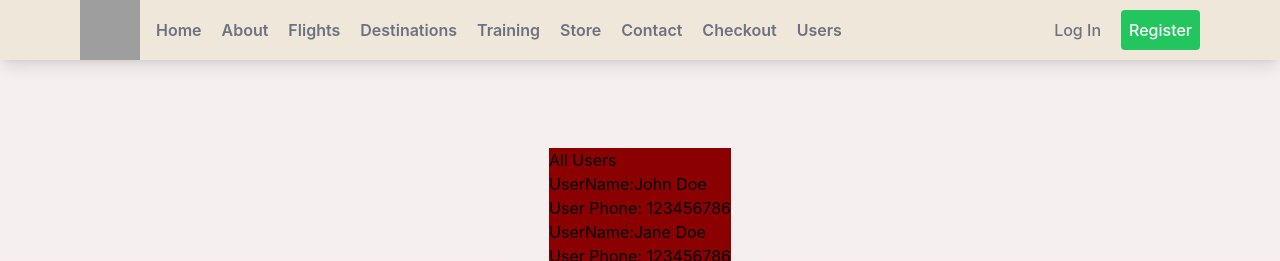
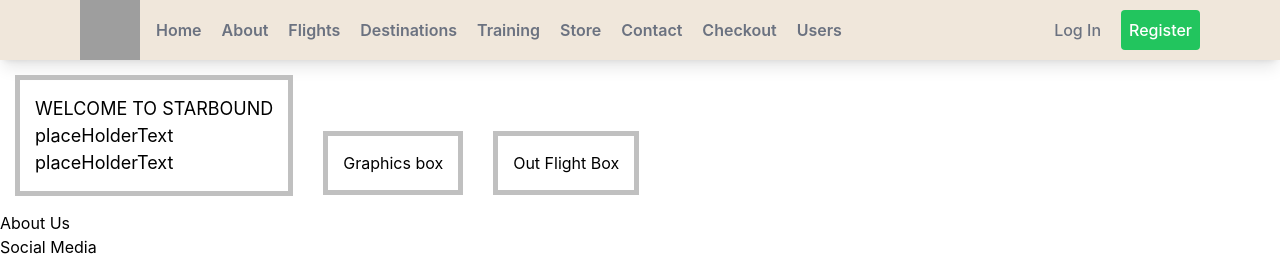
Before and after one commit to syedraza011/starbound, a Next.js app: page / in a window 1280 px wide. Shown: the top 261 px of the page. Built offline with nearby package versions, Linux system fonts and the light colour scheme; grey boxes are pictures that could not be loaded.

Commit message:
styling on multiple pages

```diff
--- a/src/pages/aboutus.js
+++ b/src/pages/aboutus.js
@@ -4,7 +4,6 @@ import styles from '@/styles/AboutUs.module.css'
 const AboutUs = () => {
   return (
     <>
-    <Link href="/">Home page</Link>
     <h1>About Us</h1>
     <div className={styles.abtUsBox}>
       <div className={styles.abtUsInBox} >
--- a/src/pages/index.js
+++ b/src/pages/index.js
@@ -1,15 +1,30 @@
-import Head from "next/head";
-import Image from "next/image";
-import { Inter } from "next/font/google";
+// import Head from "next/head";
+// import Image from "next/image";
+// import { Inter } from "next/font/google";
 import styles from "@/styles/Home.module.css";
 
 import Link from "next/link";
-const inter = Inter({ subsets: ["latin"] });
+// const inter = Inter({ subsets: ["latin"] });
 
 export default function Home() {
   return (
     <>
-      <Head>
+    <div>
+      <div className={styles.homeBox}>
+      <h1>WELCOME TO STARBOUND</h1>
+      <h2>placeHolderText</h2>
+      <h2>placeHolderText</h2>
+    </div>
+    <div className={styles.graphicBox}>
+      <h1>Graphics box</h1>
+    </div>
+    <div className={styles.outFlightBox}>
+      <h1>Out Flight Box</h1>
+    </div>
+    </div>
+
+
+      {/* <Head>
         <title>Starbound</title>
         <meta name="description" content="Generated by create next app" />
         <meta name="viewport" content="width=device-width, initial-scale=1" />
@@ -74,7 +89,8 @@ export default function Home() {
             <Link href="/bookings"> Book your Trip</Link>
           </button>
         </div>
-      </main>
+      </main> */}
+
     </>
   );
 }
--- a/src/styles/Home.module.css
+++ b/src/styles/Home.module.css
@@ -1,4 +1,29 @@
-.container {
+.homeBox {
+  margin: 15px;
+  padding: 15px;
+  border: solid silver 5px;
+  font-size: large;
+  display: inline-block;
+  position: relative;
+}
+
+.graphicBox {
+  margin: 15px;
+  padding: 15px;
+  border: solid silver 5px;
+  display: inline-block;
+}
+
+.outFlightBox {
+  margin: 15px;
+  padding: 15px;
+  border: solid silver 5px;
+  display: inline-block;
+}
+
+
+
+/* .container {
   padding: 0 2rem;
   background-color: #f7f3ee;
 }
@@ -125,4 +150,4 @@
     width: 100%;
     flex-direction: column;
   }
-}
+} */
```
Also changed, not shown: src/pages/about.js (+22 -5 lines), src/styles/About.module.css (added, +7 -0 lines), src/styles/AboutUs.module.css (+5 -3 lines).
